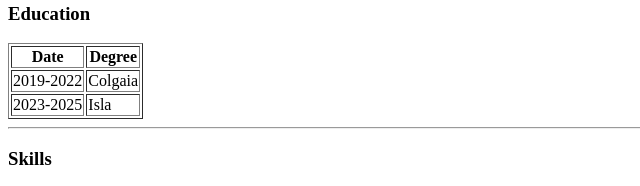
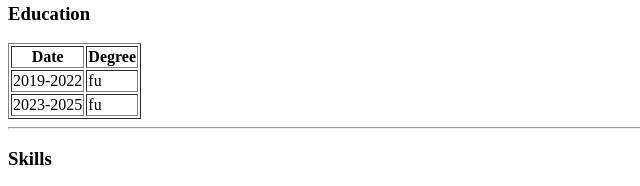
Before and after one commit to ziro-00/cv-t, a plain HTML site: page index.html in a window 1280 px wide. Shown: the part 260-446 px from the top of the page, 0-640 px from the left. Drawn offline with Linux system fonts and the light colour scheme; files whose address does not match are found by name.

Commit message:
Update index.html

```diff
--- a/index.html
+++ b/index.html
@@ -29,11 +29,11 @@
         <tbody>
         <tr>
             <td>2019-2022</td>
-            <td>Colgaia</td>
+            <td>fu</td>
         </tr>
         <tr>
             <td>2023-2025</td>
-            <td>Isla</td>
+            <td>fu</td>
         </tr>
         </tbody>
 
```
